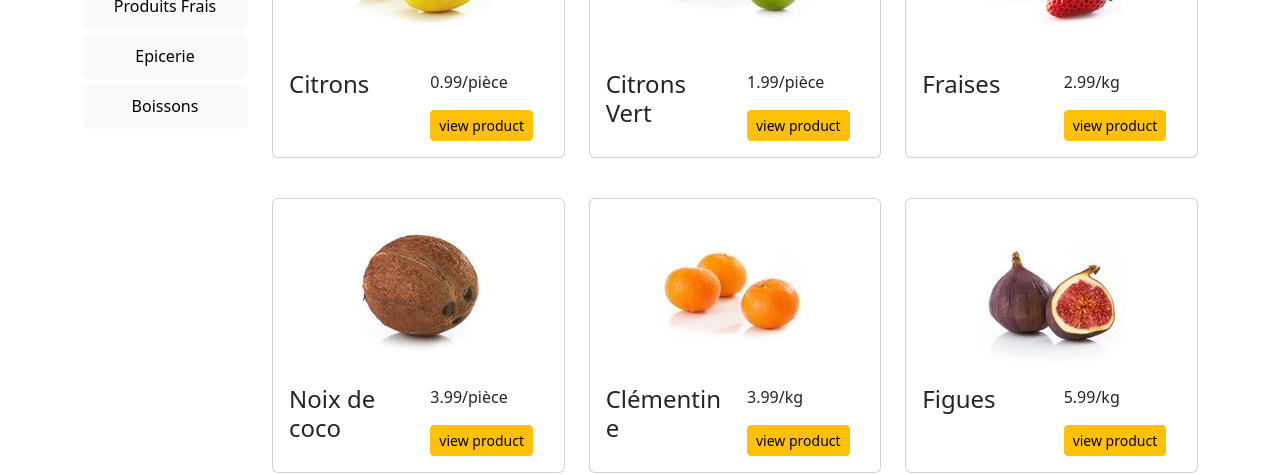
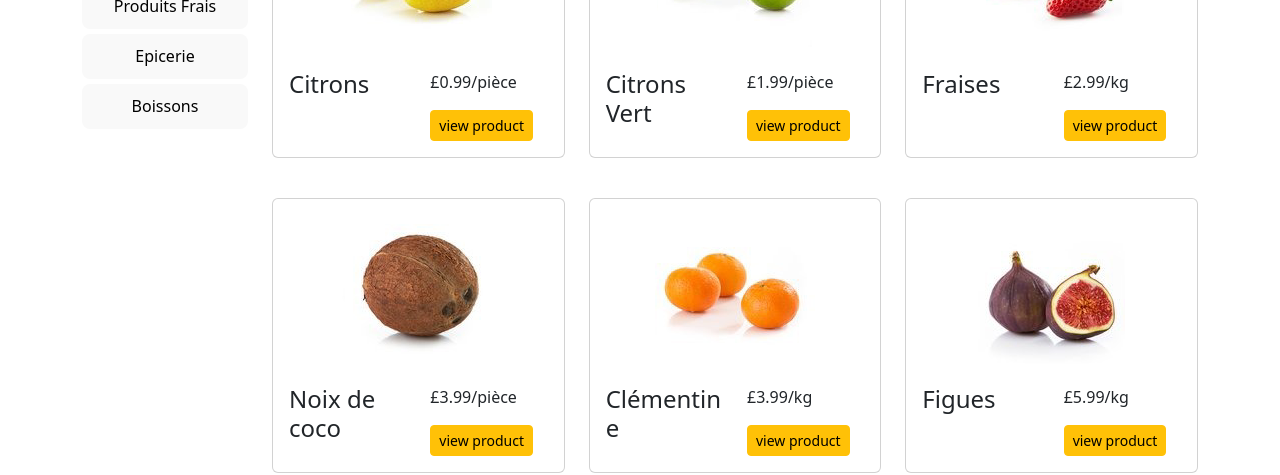
Before and after one commit to NdekoCode/redux-shop, a React (Vite) app: page / in a window 1280 px wide. Shown: the part 237-712 px from the top of the page. Built offline with nearby package versions, Linux system fonts and the light colour scheme; the HTML template or start-up script is replaced by a standard one.

Commit message:
add dynamic item category for product

```diff
--- a/src/App.jsx
+++ b/src/App.jsx
@@ -1,3 +1,4 @@
+import { useState } from "react";
 import "./App.css";
 import List from "./components/container/List";
 import SideMenu from "./components/container/SideMenu";
@@ -5,15 +6,17 @@ import Navbar from "./components/header/Navbar";
 import list from "./libs/data/data";
 
 function App() {
+  const [index, setIndex] = useState(0);
+
   return (
     <>
       <Navbar />
       <div className="container">
         <div className="row">
-          <SideMenu />
+          <SideMenu setIndex={setIndex} />
           <div className="col-sm">
             <div className="row">
-              <List data={list} />
+              <List item={index} data={list} />
             </div>
           </div>
         </div>
--- a/src/components/container/Card.jsx
+++ b/src/components/container/Card.jsx
@@ -14,7 +14,7 @@ const Card = ({ fruit }) => {
               <h4>{fruit.name}</h4>
             </div>
             <div className="col-sm-6">
-              <p>{`${fruit.price}/${fruit.unit}`}</p>
+              <p>{`£${fruit.price}/${fruit.unit}`}</p>
               <button className="btn btn-warning btn-sm">view product</button>
             </div>
           </div>
--- a/src/components/container/List.jsx
+++ b/src/components/container/List.jsx
@@ -1,6 +1,6 @@
 import Card from "./Card";
-const List = ({ data }) => {
-  const fruits = data[0];
+const List = ({ data, item }) => {
+  const fruits = data[item];
   return (
     <>
       {fruits.map((fruit) => (
--- a/src/components/container/SideMenu.jsx
+++ b/src/components/container/SideMenu.jsx
@@ -1,10 +1,14 @@
-const SideMenu = () => {
+const SideMenu = ({ setIndex }) => {
   const links = ["Fruits", "Légumes", "Produits Frais", "Epicerie", "Boissons"];
   return (
     <div className="col-sm-2 sidebar">
       <ul>
         {links.map((link, index) => {
-          return <button key={index}>{link}</button>;
+          return (
+            <button key={index} onClick={() => setIndex(index)}>
+              {link}
+            </button>
+          );
         })}
       </ul>
     </div>
```
